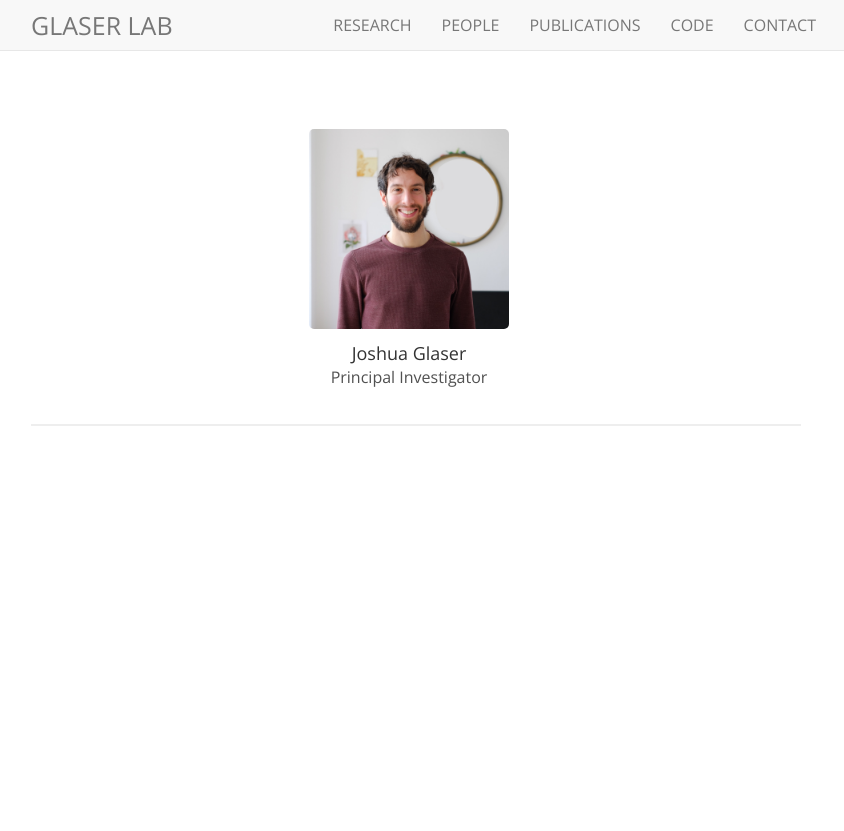
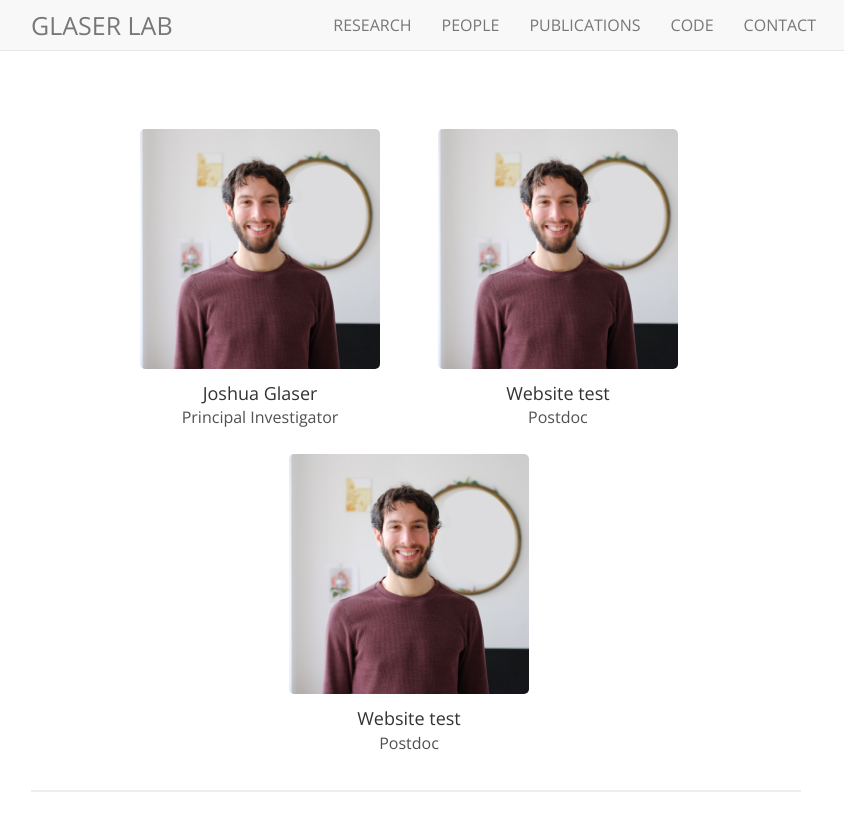
Before and after one commit to glaserlab/glaserlab.github.io, a Jekyll site: the page built from people.md, in a window 1280 px wide. Shown: the top 831 px of the page, without its empty margins (224-1068 px from the left). Built offline with Jekyll 4.4.1, drawn with Linux system fonts in a browser that asks for light colours; nearby versions of some CDN libraries; comment, search, counter and statistics services are not loaded.

Commit message:
people updates

```diff
--- a/_data/team_members.yml
+++ b/_data/team_members.yml
@@ -9,9 +9,13 @@
   # education2: Ph.D. with <a href="w">XYZ</a>, X University
 
 #
-# - name: "This could be you !"
-#   photo: josh_profile3.jpg
-#   role: Postdoc
+- name: Website test
+  photo: josh_profile3.jpg
+  role: Postdoc
+
+- name: Website test
+  photo: josh_profile3.jpg
+  role: Postdoc
 #
 # - name: "This could be you 2!"
 #   photo: rock.jpg
--- a/style.scss
+++ b/style.scss
@@ -401,9 +401,9 @@ tbody tr:nth-child(odd) th {
 .profile-thumbnail {
   object-fit: cover;
   object-position: center top;
-  width: 200px;
-  height: 200px;
-  margin: 40px;
+  width: 240px;
+  height: 240px;
+  margin: 20px;
   // margin-right: 1rem;
   // padding: 1rem;
 }
```
